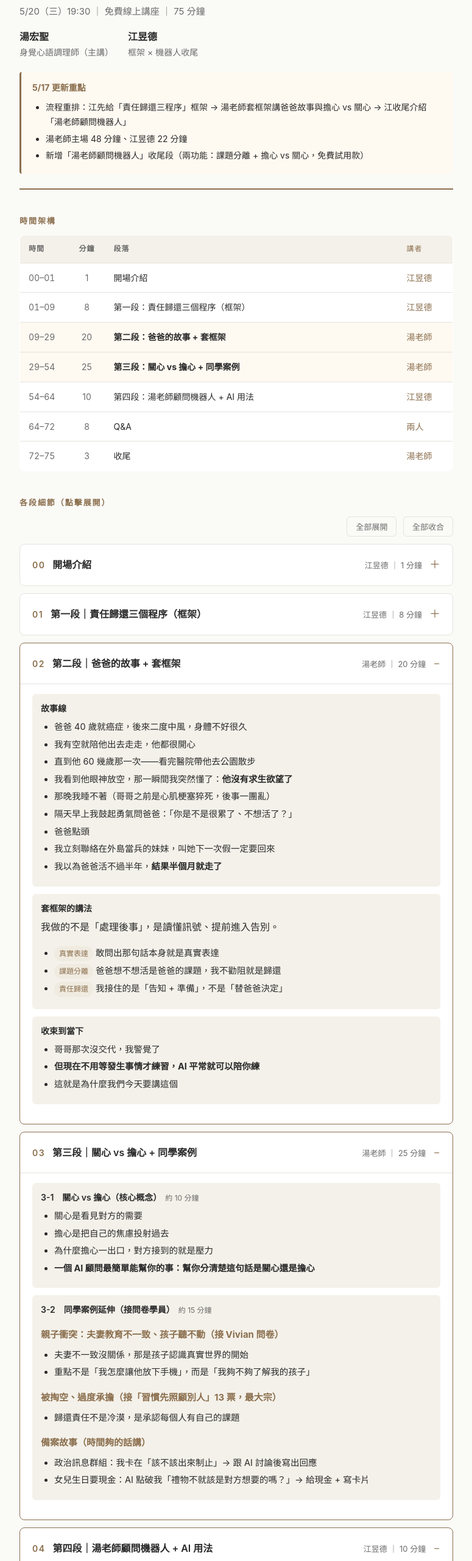
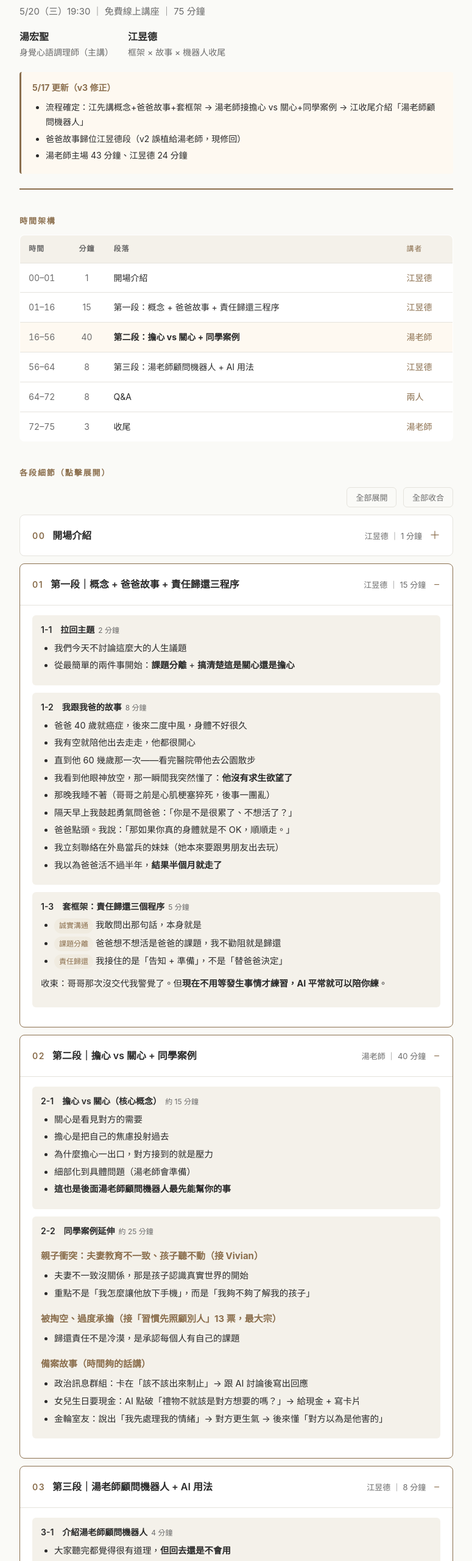
Before and after one commit to Jiang-Yude/my-rgf-outline-0520, a plain HTML site: page index.html in a window 1280 px wide. Shown: the part 140-2700 px from the top of the page at 61% size, without its empty margins (252-1027 px from the left). Drawn offline with Linux system fonts and the light colour scheme.

Commit message:
v3 修正：發言者校正、爸爸故事歸回江昱德段、湯老師主場 43 分鐘

```diff
--- a/index.html
+++ b/index.html
@@ -4,7 +4,7 @@
 <meta charset="UTF-8">
 <meta name="viewport" content="width=device-width, initial-scale=1.0">
 <meta name="robots" content="noindex, nofollow">
-<title>關係不內耗練習課 — 課綱結構確認</title>
+<title>關係不內耗練習課 — 課綱結構確認 v3</title>
 <style>
   :root {
     --bg: #fafaf7;
@@ -241,19 +241,19 @@
 <div class="container">
 
   <header>
-    <span class="badge">課綱結構確認 v2</span>
+    <span class="badge">課綱結構確認 v3</span>
     <h1>關係不內耗練習課 — 責任歸還方程式</h1>
     <p class="subtitle">5/20（三）19:30 ｜ 免費線上講座 ｜ 75 分鐘</p>
     <div class="speakers">
       <div class="speaker"><strong>湯宏聖</strong><span>身覺心語調理師（主講）</span></div>
-      <div class="speaker"><strong>江昱德</strong><span>框架 × 機器人收尾</span></div>
+      <div class="speaker"><strong>江昱德</strong><span>框架 × 故事 × 機器人收尾</span></div>
     </div>
     <div class="update-note">
-      <strong>5/17 更新重點</strong>
+      <strong>5/17 更新（v3 修正）</strong>
       <ul>
-        <li>流程重排：江先給「責任歸還三程序」框架 → 湯老師套框架講爸爸故事與擔心 vs 關心 → 江收尾介紹「湯老師顧問機器人」</li>
-        <li>湯老師主場 48 分鐘、江昱德 22 分鐘</li>
-        <li>新增「湯老師顧問機器人」收尾段（兩功能：課題分離 + 擔心 vs 關心，免費試用款）</li>
+        <li>流程確定：江先講概念+爸爸故事+套框架 → 湯老師接擔心 vs 關心+同學案例 → 江收尾介紹「湯老師顧問機器人」</li>
+        <li>爸爸故事歸位江昱德段（v2 誤植給湯老師，現修回）</li>
+        <li>湯老師主場 43 分鐘、江昱德 24 分鐘</li>
       </ul>
     </div>
   </header>
@@ -265,10 +265,9 @@
     </thead>
     <tbody>
       <tr><td class="time-col">00–01</td><td class="min-col">1</td><td>開場介紹</td><td class="speaker-col">江昱德</td></tr>
-      <tr><td class="time-col">01–09</td><td class="min-col">8</td><td>第一段：責任歸還三個程序（框架）</td><td class="speaker-col">江昱德</td></tr>
-      <tr class="main"><td class="time-col">09–29</td><td class="min-col">20</td><td><strong>第二段：爸爸的故事 + 套框架</strong></td><td class="speaker-col">湯老師</td></tr>
-      <tr class="main"><td class="time-col">29–54</td><td class="min-col">25</td><td><strong>第三段：關心 vs 擔心 + 同學案例</strong></td><td class="speaker-col">湯老師</td></tr>
-      <tr><td class="time-col">54–64</td><td class="min-col">10</td><td>第四段：湯老師顧問機器人 + AI 用法</td><td class="speaker-col">江昱德</td></tr>
+      <tr><td class="time-col">01–16</td><td class="min-col">15</td><td>第一段：概念 + 爸爸故事 + 責任歸還三程序</td><td class="speaker-col">江昱德</td></tr>
+      <tr class="main"><td class="time-col">16–56</td><td class="min-col">40</td><td><strong>第二段：擔心 vs 關心 + 同學案例</strong></td><td class="speaker-col">湯老師</td></tr>
+      <tr><td class="time-col">56–64</td><td class="min-col">8</td><td>第三段：湯老師顧問機器人 + AI 用法</td><td class="speaker-col">江昱德</td></tr>
       <tr><td class="time-col">64–72</td><td class="min-col">8</td><td>Q&amp;A</td><td class="speaker-col">兩人</td></tr>
       <tr><td class="time-col">72–75</td><td class="min-col">3</td><td>收尾</td><td class="speaker-col">湯老師</td></tr>
     </tbody>
@@ -295,32 +294,24 @@
     </div>
   </details>
 
-  <details>
+  <details open>
     <summary>
       <span class="seg-num">01</span>
-      <span class="seg-title">第一段｜責任歸還三個程序（框架）</span>
-      <span class="seg-meta">江昱德 ｜ 8 分鐘</span>
-    </summary>
-    <div class="seg-body">
-      <p style="margin-top:0"><strong>目的：</strong>給湯老師一個共用框架，後面湯老師會「套這個框架」講故事。</p>
-      <ul>
-        <li>把「責任歸還」拆成可以練習的三個程序（細節待江昱德整理完寄給湯老師對齊）</li>
-        <li>串到課題分離：先分清楚是誰的課題，才有得歸還</li>
-        <li>串到 AI：當你自己想不清楚的時候，AI 可以是鏡子（但要會用，後面會教）</li>
-      </ul>
-    </div>
-  </details>
-
-  <details open>
-    <summary>
-      <span class="seg-num">02</span>
-      <span class="seg-title">第二段｜爸爸的故事 + 套框架</span>
-      <span class="seg-meta">湯老師 ｜ 20 分鐘</span>
+      <span class="seg-title">第一段｜概念 + 爸爸故事 + 責任歸還三程序</span>
+      <span class="seg-meta">江昱德 ｜ 15 分鐘</span>
     </summary>
     <div class="seg-body">
 
       <div class="sub">
-        <div class="sub-title">故事線</div>
+        <div class="sub-title">1-1　拉回主題<span class="sub-meta">2 分鐘</span></div>
+        <ul>
+          <li>我們今天不討論這麼大的人生議題</li>
+          <li>從最簡單的兩件事開始：<strong>課題分離</strong> + <strong>搞清楚這是關心還是擔心</strong></li>
+        </ul>
+      </div>
+
+      <div class="sub">
+        <div class="sub-title">1-2　我跟我爸的故事<span class="sub-meta">8 分鐘</span></div>
         <ul>
           <li>爸爸 40 歲就癌症，後來二度中風，身體不好很久</li>
           <li>我有空就陪他出去走走，他都很開心</li>
@@ -328,29 +319,20 @@
           <li>我看到他眼神放空，那一瞬間我突然懂了：<strong>他沒有求生欲望了</strong></li>
           <li>那晚我睡不著（哥哥之前是心肌梗塞猝死，後事一團亂）</li>
           <li>隔天早上我鼓起勇氣問爸爸：「你是不是很累了、不想活了？」</li>
-          <li>爸爸點頭</li>
-          <li>我立刻聯絡在外島當兵的妹妹，叫她下一次假一定要回來</li>
+          <li>爸爸點頭。我說：「那如果你真的身體就是不 OK，順順走。」</li>
+          <li>我立刻聯絡在外島當兵的妹妹（她本來要跟男朋友出去玩）</li>
           <li>我以為爸爸活不過半年，<strong>結果半個月就走了</strong></li>
         </ul>
       </div>
 
       <div class="sub">
-        <div class="sub-title">套框架的講法</div>
-        <p style="margin-top:0">我做的不是「處理後事」，是讀懂訊號、提前進入告別。</p>
+        <div class="sub-title">1-3　套框架：責任歸還三個程序<span class="sub-meta">5 分鐘</span></div>
         <ul>
-          <li><span class="pill">真實表達</span>敢問出那句話本身就是真實表達</li>
+          <li><span class="pill">誠實溝通</span>我敢問出那句話，本身就是</li>
           <li><span class="pill">課題分離</span>爸爸想不想活是爸爸的課題，我不勸阻就是歸還</li>
           <li><span class="pill">責任歸還</span>我接住的是「告知 + 準備」，不是「替爸爸決定」</li>
         </ul>
-      </div>
-
-      <div class="sub">
-        <div class="sub-title">收束到當下</div>
-        <ul>
-          <li>哥哥那次沒交代，我警覺了</li>
-          <li><strong>但現在不用等發生事情才練習，AI 平常就可以陪你練</strong></li>
-          <li>這就是為什麼我們今天要講這個</li>
-        </ul>
+        <p style="margin-top: 12px; font-size: 14.5px;">收束：哥哥那次沒交代我警覺了。但<strong>現在不用等發生事情才練習，AI 平常就可以陪你練</strong>。</p>
       </div>
 
     </div>
@@ -358,26 +340,27 @@
 
   <details open>
     <summary>
-      <span class="seg-num">03</span>
-      <span class="seg-title">第三段｜關心 vs 擔心 + 同學案例</span>
-      <span class="seg-meta">湯老師 ｜ 25 分鐘</span>
+      <span class="seg-num">02</span>
+      <span class="seg-title">第二段｜擔心 vs 關心 + 同學案例</span>
+      <span class="seg-meta">湯老師 ｜ 40 分鐘</span>
     </summary>
     <div class="seg-body">
 
       <div class="sub">
-        <div class="sub-title">3-1　關心 vs 擔心（核心概念）<span class="sub-meta">約 10 分鐘</span></div>
+        <div class="sub-title">2-1　擔心 vs 關心（核心概念）<span class="sub-meta">約 15 分鐘</span></div>
         <ul>
           <li>關心是看見對方的需要</li>
           <li>擔心是把自己的焦慮投射過去</li>
           <li>為什麼擔心一出口，對方接到的就是壓力</li>
-          <li><strong>一個 AI 顧問最簡單能幫你的事：幫你分清楚這句話是關心還是擔心</strong></li>
+          <li>細部化到具體問題（湯老師會準備）</li>
+          <li><strong>這也是後面湯老師顧問機器人最先能幫你的事</strong></li>
         </ul>
       </div>
 
       <div class="sub">
-        <div class="sub-title">3-2　同學案例延伸（接問卷學員）<span class="sub-meta">約 15 分鐘</span></div>
+        <div class="sub-title">2-2　同學案例延伸<span class="sub-meta">約 25 分鐘</span></div>
 
-        <h4>親子衝突：夫妻教育不一致、孩子聽不動（接 Vivian 問卷）</h4>
+        <h4>親子衝突：夫妻教育不一致、孩子聽不動（接 Vivian）</h4>
         <ul>
           <li>夫妻不一致沒關係，那是孩子認識真實世界的開始</li>
           <li>重點不是「我怎麼讓他放下手機」，而是「我夠不夠了解我的孩子」</li>
@@ -390,8 +373,9 @@
 
         <h4>備案故事（時間夠的話講）</h4>
         <ul>
-          <li>政治訊息群組：我卡在「該不該出來制止」→ 跟 AI 討論後寫出回應</li>
-          <li>女兒生日要現金：AI 點破我「禮物不就該是對方想要的嗎？」→ 給現金 + 寫卡片</li>
+          <li>政治訊息群組：卡在「該不該出來制止」→ 跟 AI 討論後寫出回應</li>
+          <li>女兒生日要現金：AI 點破「禮物不就該是對方想要的嗎？」→ 給現金 + 寫卡片</li>
+          <li>金輪室友：說出「我先處理我的情緒」→ 對方更生氣 → 後來懂「對方以為是他害的」</li>
         </ul>
       </div>
 
@@ -400,18 +384,18 @@
 
   <details open>
     <summary>
-      <span class="seg-num">04</span>
-      <span class="seg-title">第四段｜湯老師顧問機器人 + AI 用法</span>
-      <span class="seg-meta">江昱德 ｜ 10 分鐘</span>
+      <span class="seg-num">03</span>
+      <span class="seg-title">第三段｜湯老師顧問機器人 + AI 用法</span>
+      <span class="seg-meta">江昱德 ｜ 8 分鐘</span>
     </summary>
     <div class="seg-body">
 
       <div class="sub">
-        <div class="sub-title">4-1　介紹湯老師顧問機器人<span class="sub-meta">5 分鐘</span></div>
+        <div class="sub-title">3-1　介紹湯老師顧問機器人<span class="sub-meta">4 分鐘</span></div>
         <ul>
-          <li>我知道大家聽完都覺得很有道理，<strong>但回去還是不會用</strong></li>
-          <li>所以我們把湯老師的方法做成了一個機器人——<strong>湯老師顧問</strong></li>
-          <li>現在這版是基本款 / 免費試用款</li>
+          <li>大家聽完都覺得很有道理，<strong>但回去還是不會用</strong></li>
+          <li>所以我把湯老師的方法做成了一個機器人——<strong>湯老師顧問</strong></li>
+          <li>現在是基本款 / 免費試用款</li>
           <li><strong>只做兩件事</strong>（其他不要問太多、AI 不會通靈）：
             <ul>
               <li>① 課題分離（湯老師方法）</li>
@@ -423,21 +407,12 @@
       </div>
 
       <div class="sub">
-        <div class="sub-title">4-2　用 AI 之前必懂的兩個觀念<span class="sub-meta">5 分鐘</span></div>
-
-        <h4>① AI 為什麼會討好你（2 分鐘）</h4>
+        <div class="sub-title">3-2　用 AI 之前的兩個關鍵觀念<span class="sub-meta">4 分鐘</span></div>
         <ul>
-          <li>產品天性：要讓你開心</li>
-          <li>訓練語料：人類寫文章多半在說「我是對的」</li>
-          <li>直接問 AI 誰對誰錯，幾乎一定偏向你</li>
+          <li><strong>AI 為什麼會討好你</strong>（產品天性 + 訓練語料偏見）</li>
+          <li><strong>A 與 B 法</strong>：不說「我和我老公」，改說「A 和 B」，讓 AI 不知道誰是你</li>
         </ul>
-
-        <h4>② A 與 B 法（3 分鐘，現場示範一次）</h4>
-        <ul>
-          <li>不說「我和我老公」，改說「A 和 B」</li>
-          <li>讓 AI 不知道誰是你，給出最客觀的分析</li>
-          <li><strong>關鍵：你越清楚怎麼用它，AI 才能真的幫到你</strong></li>
-        </ul>
+        <p style="margin-top: 10px; font-size: 14.5px;"><strong>核心訊息：你越清楚怎麼用它，AI 才能真的幫到你。</strong></p>
       </div>
 
     </div>
@@ -445,8 +420,8 @@
 
   <details>
     <summary>
-      <span class="seg-num">05</span>
-      <span class="seg-title">第五段｜Q&amp;A</span>
+      <span class="seg-num">04</span>
+      <span class="seg-title">第四段｜Q&amp;A</span>
       <span class="seg-meta">兩人 ｜ 8 分鐘</span>
     </summary>
     <div class="seg-body">
@@ -462,13 +437,13 @@
 
   <details>
     <summary>
-      <span class="seg-num">06</span>
-      <span class="seg-title">第六段｜收尾</span>
+      <span class="seg-num">05</span>
+      <span class="seg-title">第五段｜收尾</span>
       <span class="seg-meta">湯老師 ｜ 3 分鐘</span>
     </summary>
     <div class="seg-body">
       <ul>
-        <li>機器人連結再強調一次（怎麼使用、範疇是什麼、不要拿來問包山包海）</li>
+        <li>機器人連結再強調一次（範疇是什麼、不要拿來問包山包海）</li>
         <li>湯老師金句：「AI 給你的答案對不對，看你跟對方的關係有沒有越來越好」</li>
         <li>下一場預告：溝通技巧</li>
       </ul>
@@ -477,13 +452,14 @@
 
   <div class="section-title">江昱德待辦</div>
   <ul style="background: var(--card); border: 1px solid var(--line); padding: 16px 32px; border-radius: 8px;">
-    <li>「責任歸還三個程序」框架寫清楚 → 寄給湯老師</li>
+    <li>「責任歸還三個程序」框架文字寫清楚 → 寄給湯老師（會議中承諾）</li>
     <li>「湯老師顧問機器人」雛形製作（兩功能：課題分離 + 擔心 vs 關心）</li>
     <li>A 與 B 法的現場示範範例準備</li>
+    <li>校正問卷 email 拼錯（冰藍、莎莉）</li>
   </ul>
 
   <footer>
-    此為內部結構確認頁，僅供兩位講師對齊使用。<br>v2 更新 2026-05-17
+    此為內部結構確認頁，僅供兩位講師對齊使用。<br>v3 更新 2026-05-17
   </footer>
 
 </div>
```
